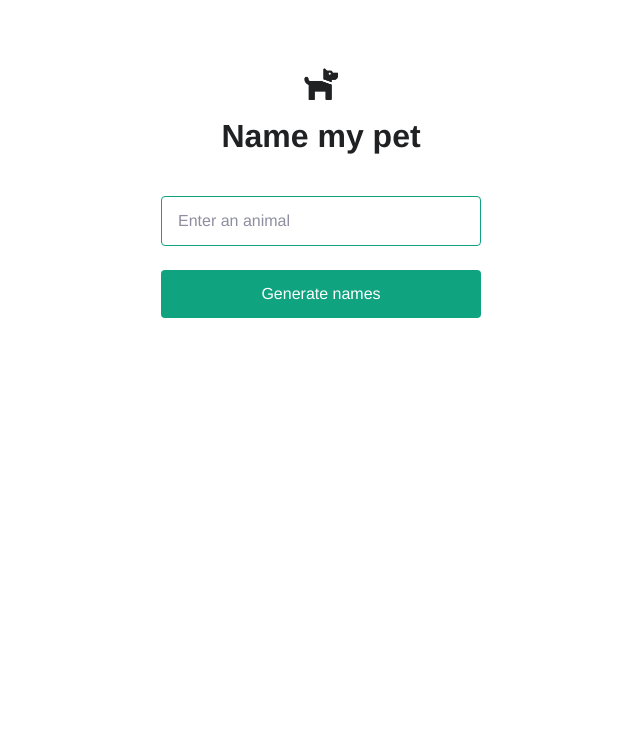
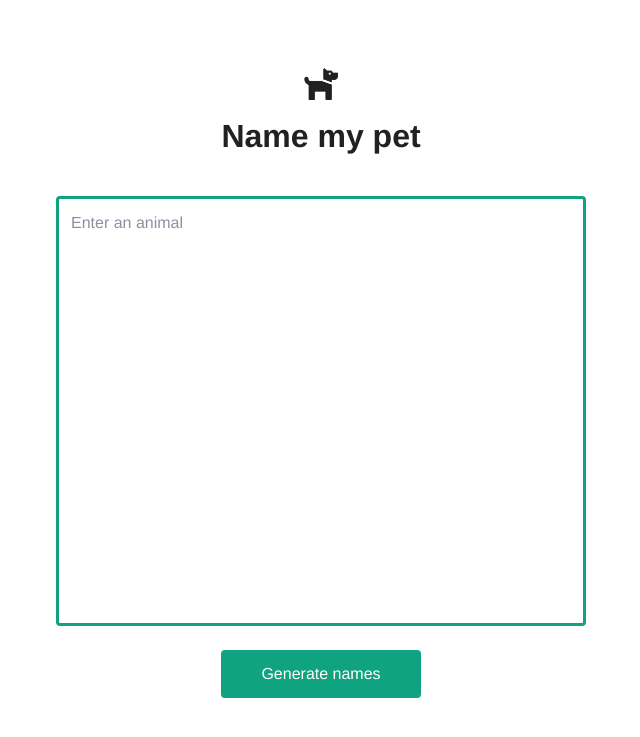
Before and after one commit to lukaszpatalas/ClearSpeak, a Flask app: page / in a window 1280 px wide. Shown: the top 737 px of the page, without its empty margins (319-959 px from the left). Run offline with Flask 2, Linux system fonts and the light colour scheme; some web fonts are replaced.

Commit message:
Add textarea, change color and position it

```diff
--- a/static/main.css
+++ b/static/main.css
@@ -1,11 +1,11 @@
 @font-face {
   font-family: "ColfaxAI";
-  src: url(https://cdn.openai.com/API/fonts/ColfaxAIRegular.woff2)
-      format("woff2"),
+  src: url(https://cdn.openai.com/API/fonts/ColfaxAIRegular.woff2) format("woff2"),
     url(https://cdn.openai.com/API/fonts/ColfaxAIRegular.woff) format("woff");
   font-weight: normal;
   font-style: normal;
 }
+
 @font-face {
   font-family: "ColfaxAI";
   src: url(https://cdn.openai.com/API/fonts/ColfaxAIBold.woff2) format("woff2"),
@@ -13,22 +13,27 @@
   font-weight: bold;
   font-style: normal;
 }
+
 body,
-input {
+input,
+textarea {
   font-size: 16px;
   line-height: 24px;
   color: #353740;
   font-family: "ColfaxAI", Helvetica, sans-serif;
 }
+
 body {
   display: flex;
   flex-direction: column;
   align-items: center;
   padding-top: 60px;
 }
+
 .icon {
   width: 34px;
 }
+
 h3 {
   font-size: 32px;
   line-height: 40px;
@@ -36,21 +41,34 @@ h3 {
   color: #202123;
   margin: 16px 0 40px;
 }
+
 form {
   display: flex;
   flex-direction: column;
-  width: 320px;
+  align-items: center;
+  width: auto;
 }
-input[type="text"] {
-  padding: 12px 16px;
-  border: 1px solid #10a37f;
-  border-radius: 4px;
+
+textarea {
+  padding:12px;
+  border-radius:4px;
+  border: solid #10a37f;
   margin-bottom: 24px;
+  resize:none;
+  height: 400px;
+  width: 500px
 }
+
+textarea:focus{
+  outline:none ;
+  border-color:#ff7f50
+}
+
 ::placeholder {
   color: #8e8ea0;
   opacity: 1;
 }
+
 input[type="submit"] {
   padding: 12px 0;
   color: #fff;
@@ -59,7 +77,9 @@ input[type="submit"] {
   border-radius: 4px;
   text-align: center;
   cursor: pointer;
+  width: 200px;
 }
+
 .result {
   font-weight: bold;
   margin-top: 40px;
--- a/templates/index.html
+++ b/templates/index.html
@@ -12,7 +12,7 @@
   <img src="{{ url_for('static', filename='dog.png') }}" class="icon" />
   <h3>Name my pet</h3>
   <form action="/" method="post">
-    <input type="text" name="animal" placeholder="Enter an animal" required />
+    <textarea name="animal" placeholder="Enter an animal" required></textarea>
     <input type="submit" value="Generate names" />
   </form>
   {% if result %}
```
